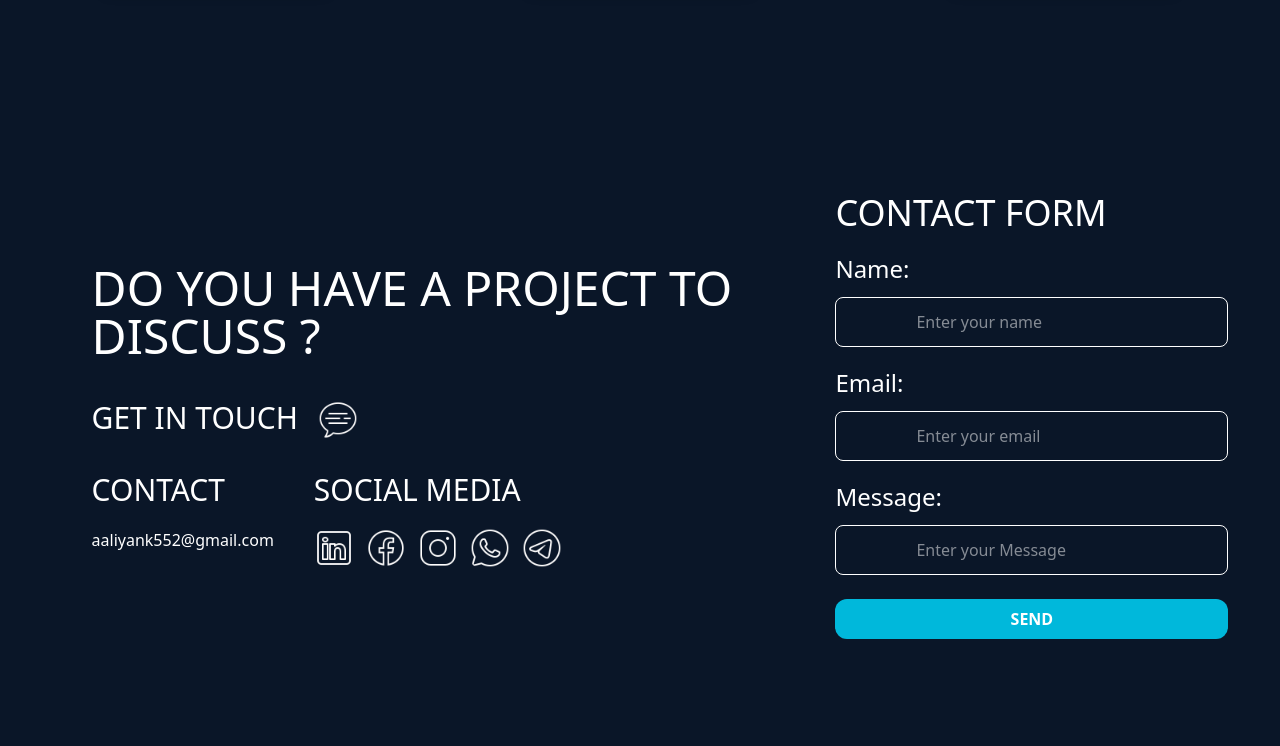
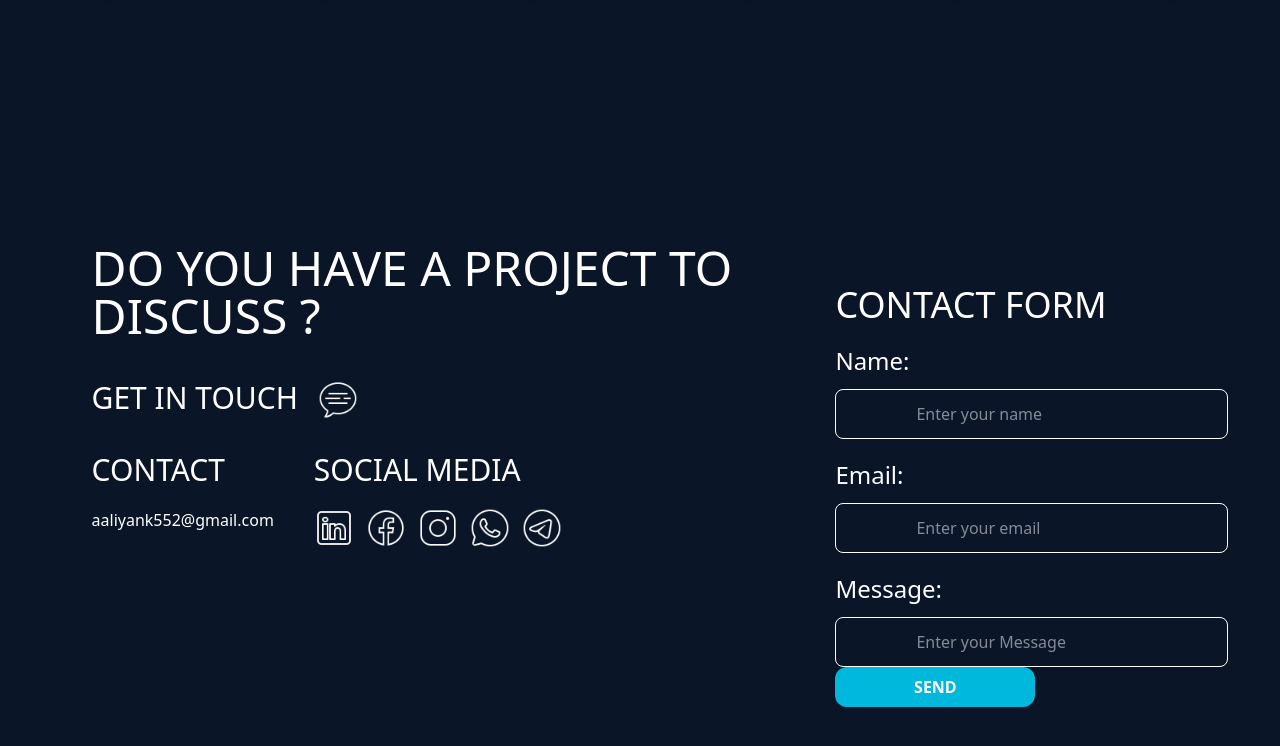
Before and after one commit to Aaliyan634/Aaliyan-portfolio, a website: page index.html in a window 1280 px wide. Shown: the part 2928-3674 px from the top of the page. Drawn offline with Linux system fonts and the light colour scheme.

Commit message:
links update

```diff
--- a/index.html
+++ b/index.html
@@ -246,9 +246,9 @@ document.querySelectorAll('.skill-img').forEach(img => {
 
 </main>
   <footer class="flex flex-col md:flex-row h-auto md:h-screen items-start md:items-center justify-around p-10 md:p-0" id="contact">
-    <div class="ml-0 md:ml-10 mb-10 md:mb-0">
+    <div class="md:ml-10 mb-10 ">
       <h3 class="text-3xl md:text-5xl pb-10">DO YOU HAVE A PROJECT TO <br> DISCUSS ?</h3>
-      <h3 class="text-2xl md:text-3xl pb-8"><a href="#" class="flex gap-5">GET IN TOUCH <img src="./images/icons8-message-50.png" alt="" class="w-[5vh]"></a></h3>
+      <h3 class="text-2xl md:text-3xl pb-8"><a href="#name" class="flex gap-5">GET IN TOUCH <img src="./images/icons8-message-50.png" alt="" class="w-[5vh]"></a></h3>
       <div class="flex flex-col md:flex-row gap-10">
         <div>
           <h2 class="text-2xl md:text-3xl pb-5">CONTACT</h2>
@@ -289,8 +289,8 @@ document.querySelectorAll('.skill-img').forEach(img => {
 
       </div>
     </div>
-<div class="flex flex-col">
-  <h3 class="text-3xl md:text-4xl pb-5">CONTACT FORM</h3>
+<div class="flex flex-col md:mt-40 ">
+  <h3 class="text-3xl md:text-4xl pb-5 ">CONTACT FORM</h3>
 
   <label for="name" class="block text-xl md:text-2xl pb-3 text-white">Name:</label>
   <input type="text" id="name" name="name" placeholder="Enter your name" class="w-full md:w-auto px-5 md:px-20 py-3 rounded-lg border">
@@ -301,7 +301,7 @@ document.querySelectorAll('.skill-img').forEach(img => {
   <label for="Message" class="block text-xl md:text-2xl pb-3 text-white pt-5">Message:</label>
   <input type="text" name="Message" placeholder="Enter your Message" class="w-full md:w-auto px-5 md:px-20 py-3 rounded-lg border">
 
-  <button id="sendBtn" class="bg-cyan-500 hover:bg-cyan-700 text-white font-semibold px-6 py-2 rounded-xl mt-6">
+  <button id="sendBtn" class="bg-cyan-500 hover:bg-cyan-700 text-white font-semibold px-6 w-[100px] md:w-[200px] lg:ml-15 py-2 rounded-xl mt-7">
   SEND
 </button>
 
```
Also changed, not shown: src/output.css.
